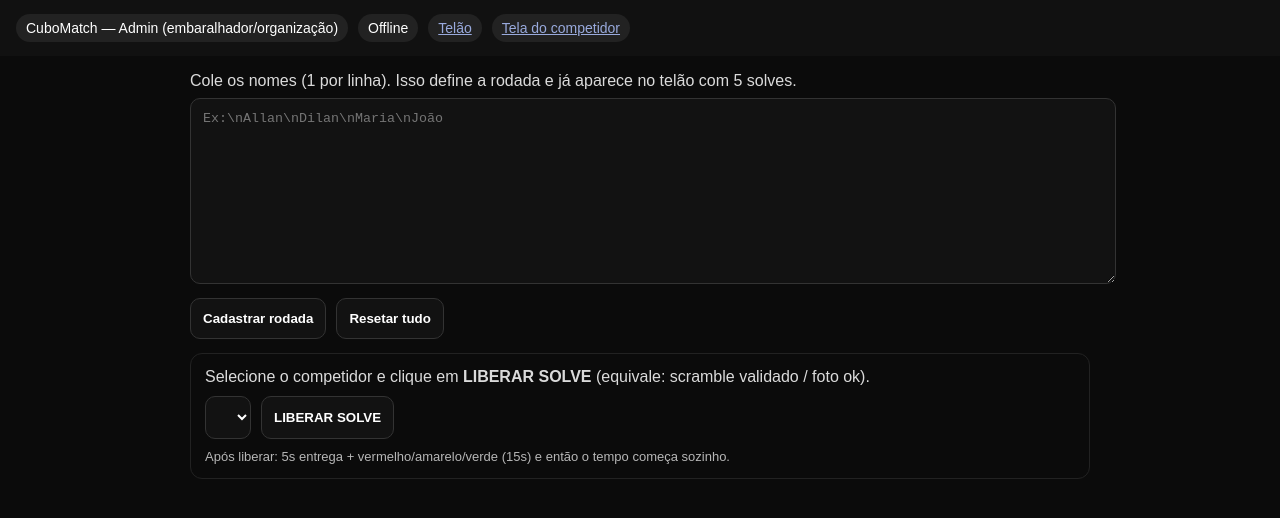
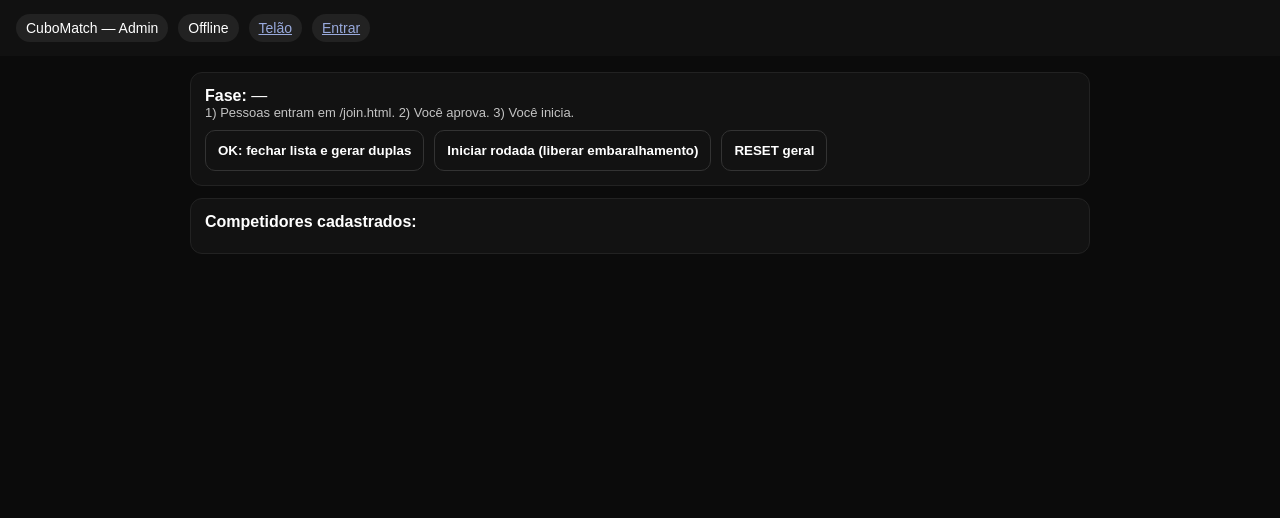
Before and after one commit to allanfurini/cubomatch-pwa, a website: page public/admin.html in a window 1280 px wide. Drawn offline with Linux system fonts and the light colour scheme.

Commit message:
Refactor admin.html for improved structure and styling

```diff
--- a/public/admin.html
+++ b/public/admin.html
@@ -1,53 +1,44 @@
 <!doctype html>
 <html lang="pt-br">
 <head>
-  <meta charset="utf-8" />
-  <meta name="viewport" content="width=device-width,initial-scale=1" />
+  <meta charset="utf-8"/>
+  <meta name="viewport" content="width=device-width,initial-scale=1"/>
   <title>CuboMatch — Admin</title>
   <style>
-    body { font-family: Arial, sans-serif; margin:0; background:#0b0b0b; color:#fff; }
-    header { padding:14px 16px; background:#111; display:flex; gap:10px; align-items:center; }
-    .pill { padding:6px 10px; border-radius:999px; background:#222; font-size:14px; }
-    main { padding:16px; max-width: 900px; margin: 0 auto; display:grid; gap:14px; }
-    textarea { width:100%; min-height: 160px; background:#121212; color:#fff; border:1px solid #333; border-radius:10px; padding:12px; }
-    select, button { padding:12px; border-radius:10px; border:1px solid #333; background:#121212; color:#fff; }
-    button { cursor:pointer; font-weight: 800; }
-    button:hover { background:#1a1a1a; }
-    .row { display:flex; gap:10px; flex-wrap: wrap; }
-    a { color:#9ad; }
+    body{font-family:Arial;margin:0;background:#0b0b0b;color:#fff}
+    header{padding:14px 16px;background:#111;display:flex;gap:10px;align-items:center}
+    .pill{padding:6px 10px;border-radius:999px;background:#222;font-size:14px}
+    main{padding:16px;max-width:900px;margin:0 auto;display:grid;gap:12px}
+    button{padding:12px;border-radius:10px;border:1px solid #333;background:#121212;color:#fff;font-weight:900;cursor:pointer}
+    button:hover{background:#1a1a1a}
+    .card{background:#121212;border:1px solid #222;border-radius:12px;padding:14px}
+    .muted{opacity:.75;font-size:13px}
+    ul{margin:8px 0 0 18px}
+    a{color:#9ad}
   </style>
 </head>
 <body>
 <header>
-    <div class="pill">CuboMatch — Admin (embaralhador/organização)</div>
+  <div class="pill">CuboMatch — Admin</div>
   <div class="pill" id="conn">Conectando…</div>
   <a class="pill" href="/">Telão</a>
-    <a class="pill" href="/competitor.html">Tela do competidor</a>
+  <a class="pill" href="/join.html">Entrar</a>
 </header>
 
 <main>
-    <div>
-      <div style="opacity:.85; margin-bottom:8px;">
-        Cole os nomes (1 por linha). Isso define a rodada e já aparece no telão com 5 solves.
-      </div>
-      <textarea id="names" placeholder="Ex:\nAllan\nDilan\nMaria\nJoão"></textarea>
-      <div class="row" style="margin-top:10px;">
-        <button id="btnSet">Cadastrar rodada</button>
-        <button id="btnReset">Resetar tudo</button>
+  <div class="card">
+    <div><b>Fase:</b> <span id="phase">—</span></div>
+    <div class="muted">1) Pessoas entram em /join.html. 2) Você aprova. 3) Você inicia.</div>
+    <div style="display:flex;gap:10px;flex-wrap:wrap;margin-top:10px;">
+      <button id="btnApprove">OK: fechar lista e gerar duplas</button>
+      <button id="btnStart">Iniciar rodada (liberar embaralhamento)</button>
+      <button id="btnReset">RESET geral</button>
     </div>
   </div>
 
-    <div style="border:1px solid #222; border-radius:12px; padding:14px;">
-      <div style="opacity:.85; margin-bottom:10px;">
-        Selecione o competidor e clique em <b>LIBERAR SOLVE</b> (equivale: scramble validado / foto ok).
-      </div>
-      <div class="row">
-        <select id="sel"></select>
-        <button id="btnArm">LIBERAR SOLVE</button>
-      </div>
-      <div style="opacity:.7; margin-top:10px; font-size:13px;">
-        Após liberar: 5s entrega + vermelho/amarelo/verde (15s) e então o tempo começa sozinho.
-      </div>
+  <div class="card">
+    <b>Competidores cadastrados:</b>
+    <ul id="list"></ul>
   </div>
 </main>
 
```
Lines whose indentation alone changed are shown as unchanged.
